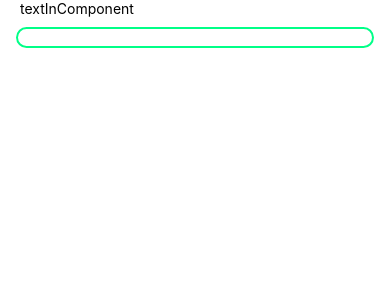
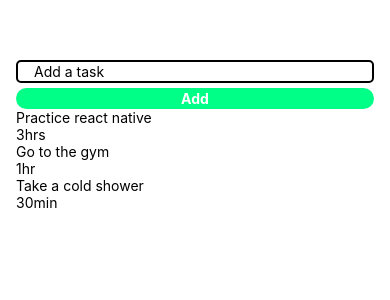
Before and after one commit to Tracy-miranja/Todo-nativeApp, a React Native app: screen / in a window 390 px wide. Shown: the top 300 px of the page. Built offline with nearby package versions, Linux system fonts and the light colour scheme.

Commit message:
Add data

```diff
--- a/App.js
+++ b/App.js
@@ -1,21 +1,66 @@
 import { StatusBar } from "expo-status-bar";
-import { StyleSheet, Text, TextInput, View } from "react-native";
-import TodoScreen from "./src/screen/TodoScreen";
-import { SafeAreaView } from "react-native";
+import {
+  StyleSheet,
+  Text,
+  TextInput,
+  TouchableOpacity,
+  View,
+  SafeAreaView,
+  FlatList,
+} from "react-native";
+
+const dummyData = [
+  {
+    id: "1",
+    title: "Practice react native",
+    Duration: "3hrs",
+  },
+  {
+    id: "2",
+    title: "Go to the gym",
+    Duration: "1hr",
+  },
+  {
+    id: "3",
+    title: "Take a cold shower",
+    Duration: "30min",
+  },
+];
 
 export default function App() {
   return (
-    <SafeAreaView>
+    <SafeAreaView style={{ flex: 1 }}>
       <View style={{ marginHorizontal: 16 }}>
-        <TodoScreen />
         <TextInput
           style={{
             borderWidth: 2,
-            borderColor: "#00ff87",
-            marginTop: 10,
+            borderColor: "#000",
+            marginTop: 60,
+            borderRadius: 5,
+            paddingVertical: 1,
+            paddingHorizontal: 16,
+          }}
+          placeholder="Add a task"
+        />
+        <TouchableOpacity
+          style={{
+            backgroundColor: "#00ff87",
             borderRadius: 20,
+            padding: 2,
+            marginTop: 5,
+            alignItems: "center", // alignText should be alignItems
           }}
-        />
+        >
+          <Text style={{ color: "#fff", fontWeight: "bold" }}>Add</Text>
+        </TouchableOpacity>
+        {/* render Todo list */}
+        {/* <FlatList data={} renderItem={} keyExtractor={item => item.id} /> */}
+        {dummyData.map((item) => (
+          <View key={item.id}>
+            <Text>{item.title}</Text>
+            <Text>{item.Duration}</Text>
+          </View>
+        ))}
       </View>
     </SafeAreaView>
   );
```
